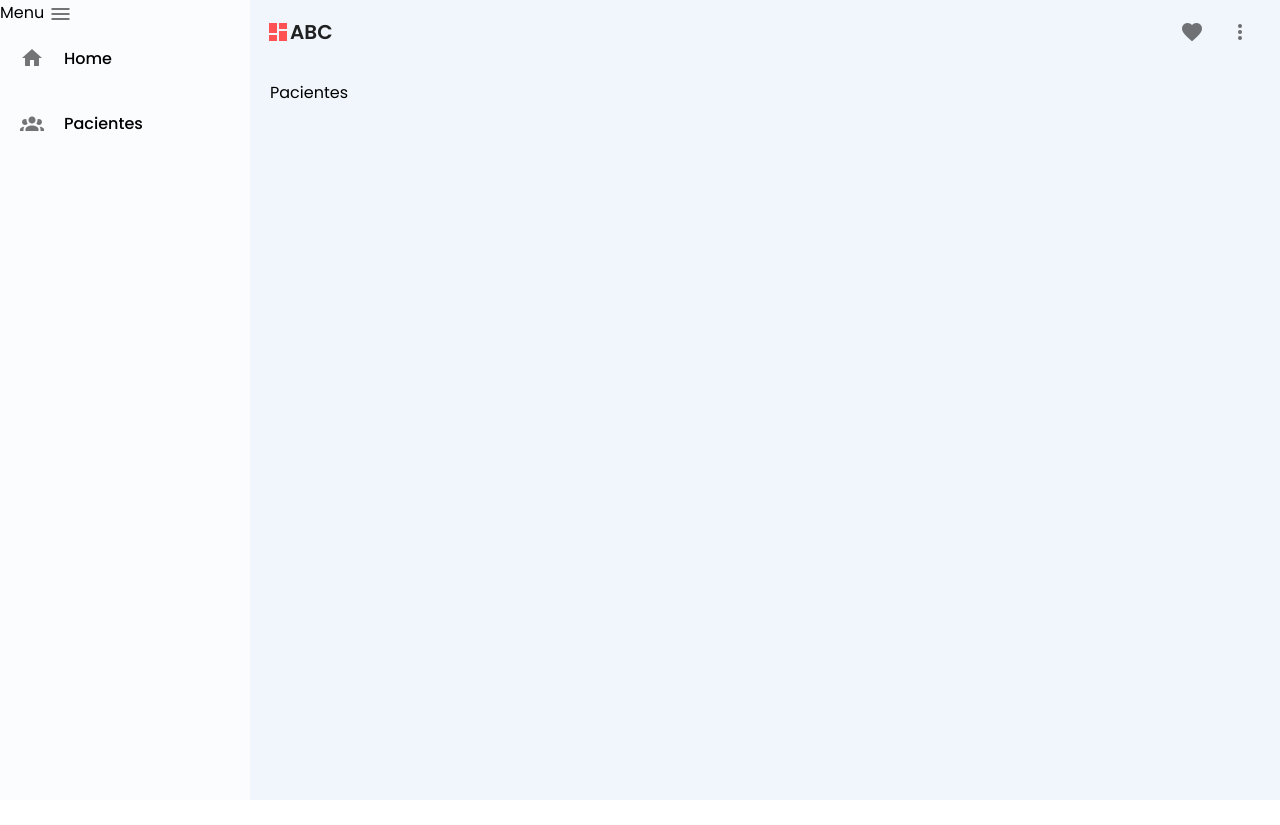
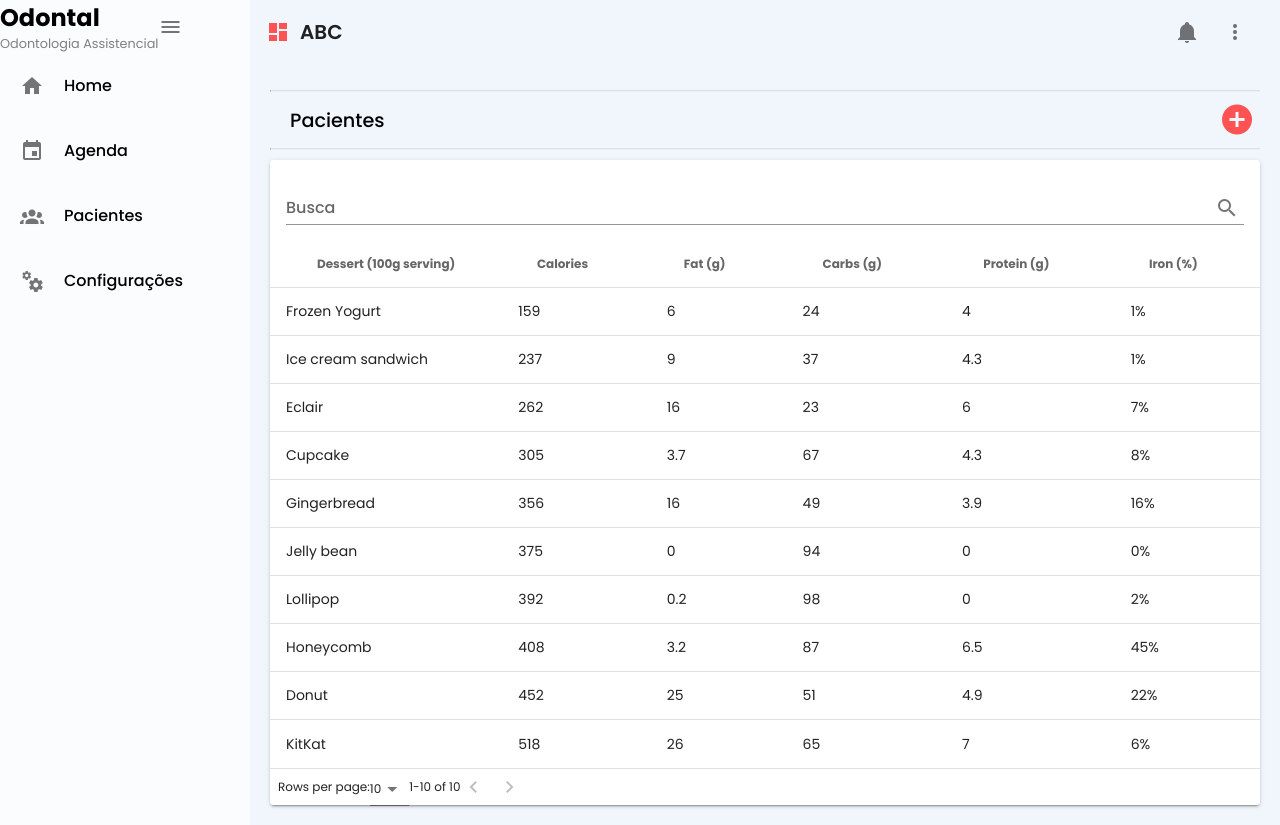
Before and after one commit to jeffersondossantosaguiar/dentista2.0, a Vue app: page /pacientes in a window 1280 px wide. Before the commit the page ends 800 px from the top, so only its background shows below. Built offline with nearby package versions, Linux system fonts and the light colour scheme.

Commit message:
Adicionando mais algumas paginas e tabela de pacientes

```diff
--- a/src/App.vue
+++ b/src/App.vue
@@ -22,9 +22,19 @@ export default {
                 icon: "mdi-home",
             },
             {
+                text: "Agenda",
+                path: "/",
+                icon: "mdi-calendar",
+            },
+            {
                 text: "Pacientes",
                 path: "/pacientes",
                 icon: "mdi-account-group",
+            },
+            {
+                text: "Configurações",
+                path: "/pacientes",
+                icon: "mdi-cogs",
             },
         ],
     }),
--- a/src/components/pages/Home.vue
+++ b/src/components/pages/Home.vue
@@ -1,6 +1,6 @@
 <template>
     <div class="home">
-        HOME
+        Home
     </div>
 </template>
 
--- a/src/components/pages/Patients.vue
+++ b/src/components/pages/Patients.vue
@@ -1,15 +1,151 @@
 <template>
     <div class="patients">
-        Pacientes
+        <hr />
+        <div class="patients-header">
+            <h2>Pacientes</h2>
+            <div>
+                <v-btn icon>
+                    <v-icon color="#FF5252" large>mdi-plus-circle</v-icon>
+                </v-btn>
+            </div>
+        </div>
+        <hr />
+        <v-card>
+            <v-card-title>
+                <!-- Nutrition
+                <v-spacer></v-spacer>-->
+                <v-text-field
+                    v-model="search"
+                    append-icon="mdi-magnify"
+                    label="Busca"
+                    single-line
+                    hide-details
+                ></v-text-field>
+            </v-card-title>
+            <v-data-table :headers="headers" :items="desserts" :search="search"></v-data-table>
+        </v-card>
     </div>
 </template>
 
 <script>
 export default {
-    name: 'patients'
-}
+    name: "patients",
+    data() {
+        return {
+            search: "",
+            headers: [
+                {
+                    text: "Dessert (100g serving)",
+                    align: "start",
+                    sortable: false,
+                    value: "name",
+                },
+                { text: "Calories", value: "calories" },
+                { text: "Fat (g)", value: "fat" },
+                { text: "Carbs (g)", value: "carbs" },
+                { text: "Protein (g)", value: "protein" },
+                { text: "Iron (%)", value: "iron" },
+            ],
+            desserts: [
+                {
+                    name: "Frozen Yogurt",
+                    calories: 159,
+                    fat: 6.0,
+                    carbs: 24,
+                    protein: 4.0,
+                    iron: "1%",
+                },
+                {
+                    name: "Ice cream sandwich",
+                    calories: 237,
+                    fat: 9.0,
+                    carbs: 37,
+                    protein: 4.3,
+                    iron: "1%",
+                },
+                {
+                    name: "Eclair",
+                    calories: 262,
+                    fat: 16.0,
+                    carbs: 23,
+                    protein: 6.0,
+                    iron: "7%",
+                },
+                {
+                    name: "Cupcake",
+                    calories: 305,
+                    fat: 3.7,
+                    carbs: 67,
+                    protein: 4.3,
+                    iron: "8%",
+                },
+                {
+                    name: "Gingerbread",
+                    calories: 356,
+                    fat: 16.0,
+                    carbs: 49,
+                    protein: 3.9,
+                    iron: "16%",
+                },
+                {
+                    name: "Jelly bean",
+                    calories: 375,
+                    fat: 0.0,
+                    carbs: 94,
+                    protein: 0.0,
+                    iron: "0%",
+                },
+                {
+                    name: "Lollipop",
+                    calories: 392,
+                    fat: 0.2,
+                    carbs: 98,
+                    protein: 0,
+                    iron: "2%",
+                },
+                {
+                    name: "Honeycomb",
+                    calories: 408,
+                    fat: 3.2,
+                    carbs: 87,
+                    protein: 6.5,
+                    iron: "45%",
+                },
+                {
+                    name: "Donut",
+                    calories: 452,
+                    fat: 25.0,
+                    carbs: 51,
+                    protein: 4.9,
+                    iron: "22%",
+                },
+                {
+                    name: "KitKat",
+                    calories: 518,
+                    fat: 26.0,
+                    carbs: 65,
+                    protein: 7,
+                    iron: "6%",
+                },
+            ],
+        };
+    },
+};
 </script>
 
 <style>
-
+.patients-header {
+    display: flex;
+    align-items: center;
+    justify-content: space-between;
+}
+.patients-header h2 {
+    font-weight: 500;
+    font-size: 1.2rem;
+    margin-left: 20px;
+}
+hr {
+    border-top: 1px solid #dfdfdf;
+    margin: 10px 0px;
+}
 </style>
--- a/src/components/template/Header.vue
+++ b/src/components/template/Header.vue
@@ -10,7 +10,7 @@
       </div> -->
 
       <v-btn icon>
-        <v-icon>mdi-heart</v-icon>
+        <v-icon>mdi-bell</v-icon>
       </v-btn>
 
       <v-btn icon>
@@ -27,6 +27,9 @@ export default {
 </script>
 
 <style>
+.v-icon {
+  margin-right: 10px;
+}
 .header {
   grid-area: header;
   display: flex;
--- a/src/components/template/Menu.vue
+++ b/src/components/template/Menu.vue
@@ -1,8 +1,13 @@
 <template>
     <aside class="menu">
         <ul>
-            Menu
-            <v-icon>mdi-menu</v-icon>
+            <div class="menu-header">
+                <div>
+                <h1>Odontal</h1>
+                <h2>Odontologia Assistencial</h2>
+                </div>
+                <v-icon>mdi-menu</v-icon>
+            </div>
             <li class="menu-line" v-for="(link, index) in navLinks" :key="index">
                 <router-link :to="link.path">
                     <v-icon class="menu-icon">{{link.icon}}</v-icon>
@@ -34,7 +39,23 @@ export default {
     flex-direction: column;
     flex-wrap: wrap;
 }
-.menu-line {
+.menu-header {
+        display: flex;
+    align-items: center;
+}
+.menu-header h1 {
+    font-size: 1,2em;
+
+}
+.menu-header h2 {
+    font-size: 0.8em;
+    color: gray;
+    font-weight: 400;
+}
+.menu-header img {
+    height: 100px;
+}
+.menu-line a {
     padding: 20px;
 }
 .menu-line:hover {
```
